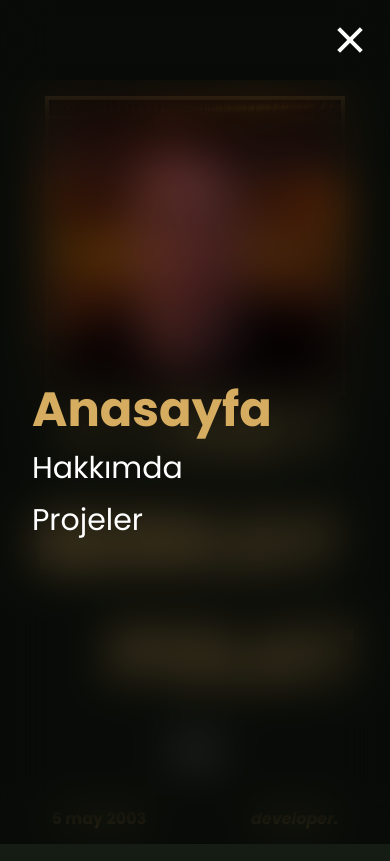
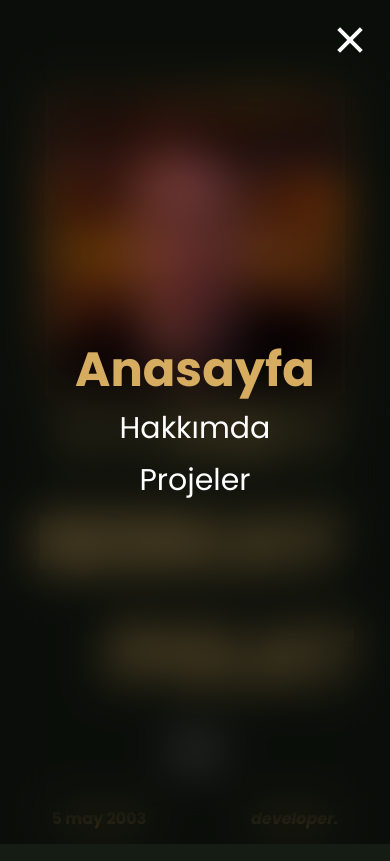
Before and after one commit to 06berkayp/berkaypolat, a React (Vite) app: page / in a window 390 px wide. Both pictures are taken after a click on the button 350 px from the left and 40 px from the top of the page. Built offline with nearby package versions, Linux system fonts and the light colour scheme.

Commit message:
hamburger menu animasyonu eklendi.

```diff
--- a/src/components/navbar/index.jsx
+++ b/src/components/navbar/index.jsx
@@ -28,11 +28,11 @@ function Navbar() {
         <div
             className={cn(
                 'sticky left-0 right-0 top-0 mx-auto flex w-full items-center justify-end gap-x-2 p-4 sm:w-full md:w-full md:justify-center lg:flex lg:w-full',
-                isOpen ? 'bg-black/60 backdrop-blur-xl' : 'z-[100] bg-transparent backdrop-blur-xl'
+                isOpen ? 'sticky right-0 top-0 z-[300]' : 'backdrop-blur-xxl right-0 top-0 z-[400] bg-transparent '
             )}
         >
             <button
-                className='flex size-12 flex-col items-center justify-center gap-y-2 md:hidden'
+                className='z-[300] flex size-12 flex-col items-center justify-center gap-y-2 md:hidden'
                 onClick={toggleMenu}
             >
                 <span
--- a/src/components/navbar/overlayMenu.jsx
+++ b/src/components/navbar/overlayMenu.jsx
@@ -2,16 +2,82 @@ import { NavLink } from 'react-router-dom'
 import menus from '@/lib/menu'
 import { cn } from '@/lib/utils.js'
 import { useMenuStore } from '@/store/zustand/menu.js'
+import { AnimatePresence, motion } from 'framer-motion'
 
 export default function OverlayMenu() {
     const closeMenu = useMenuStore((state) => state.close)
     const isOpen = useMenuStore((state) => state.isOpen)
+    const menuVars = {
+        initial: {
+            scaleX: 0,
+        },
+        animate: {
+            scaleX: 1,
+            transition: {
+                duration: 0.5,
+                ease: [0.22, 1, 0.36, 1],
+            },
+        },
+        exit: {
+            scaleX: 0,
+            transition: {
+                delay: 0.5,
+                duration: 0.5,
+                ease: [0.22, 1, 0.36, 1],
+            },
+        },
+    }
 
-    return isOpen ? (
-        <div className='fixed bottom-0 left-0 right-0 top-[80px] z-[100] flex items-center justify-center bg-black/60 p-8 backdrop-blur-xl'>
-            <ul className='flex w-full flex-col gap-y-4'>
+    const mobileLinkVars = {
+        initial: {
+            x: '200vw',
+            transition: {
+                duration: 0.5,
+                ease: [0.37, 0, 0.63, 1],
+            },
+        },
+        open: {
+            x: 0,
+            transition: {
+                duration: 0.7,
+                ease: [0, 0.55, 0.45, 1],
+            },
+        },
+    }
+
+    const containerVars = {
+        initial: {
+            transition: {
+                staggerChildren: 0.1,
+            },
+        },
+        open: {
+            transition: {
+                delayChildren: 0.3,
+                staggerChildren: 0.1,
+            },
+        },
+    }
+
+    return (
+        <AnimatePresence>
+            {isOpen && (
+                <motion.div
+                    variants={menuVars}
+                    initial='initial'
+                    animate='animate'
+                    exit='exit'
+                    className='fixed inset-0 bottom-0 left-0 right-0 z-[100] flex h-full origin-right items-center justify-center bg-black/50 p-8 backdrop-blur-xl'
+                >
+                    <motion.ul
+                        variants={containerVars}
+                        initial='initial'
+                        animate='open'
+                        exit='initial'
+                        className='flex w-full flex-col items-center gap-y-4'
+                    >
                         {menus.map((menu, index) => (
-                    <li key={index}>
+                            <motion.li variants={mobileLinkVars} key={index}>
                                 <NavLink
                                     to={menu.to}
                                     className={({ isActive }) =>
@@ -24,9 +90,12 @@ export default function OverlayMenu() {
                                 >
                                     {menu.name}
                                 </NavLink>
-                    </li>
+                            </motion.li>
                         ))}
-            </ul>
-        </div>
-    ) : null
+                    </motion.ul>
+                </motion.div>
+            )}
+        </AnimatePresence>
+    )
+    null
 }
```
Lines whose indentation alone changed are shown as unchanged.
